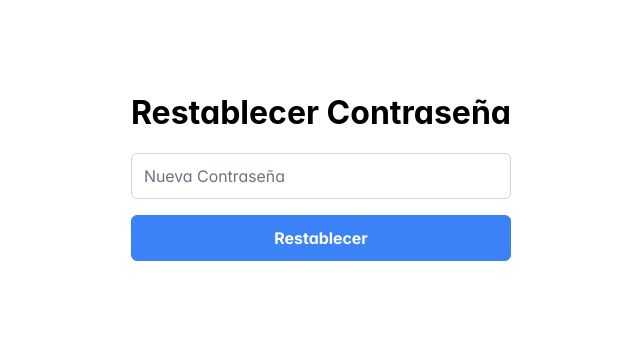
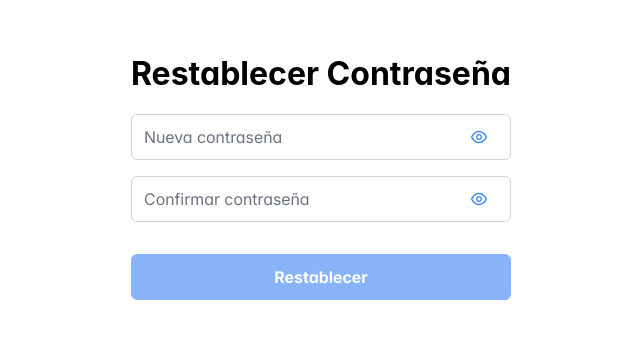
Before and after one commit to carmen-tunta/Proyecto-Majestic-Travel-Group, a React (Create React App) app in the folder frontend/: page /reset-password in a window 1280 px wide. Shown: the part 234-572 px from the top of the page, without its empty margins (319-959 px from the left). Built offline with nearby package versions, Linux system fonts and the light colour scheme; no server answers.

Commit message:
Al restablecer la contraseña, vuelve a la página de inicio de sesión

```diff
--- a/frontend/src/sections/Login/components/ResetPassword.jsx
+++ b/frontend/src/sections/Login/components/ResetPassword.jsx
@@ -1,16 +1,23 @@
-import React, { useState } from 'react';
+import React, { useEffect, useState } from 'react';
 import "../styles/ResetPassword.css"
 import { InputText } from "primereact/inputtext";
 import { Button } from "primereact/button";
 import { useNotification } from '../../Notification/NotificationContext';
+import { useNavigate } from 'react-router-dom';
 
 const ResetPassword = () => {
     const [password, setPassword] = useState('');
+    const [confirmPassword, setConfirmPassword] = useState('');
     const params = new URLSearchParams(window.location.search);
     const token = params.get('token');
     const apiUrl = process.env.REACT_APP_API_URL;
     const { showNotification } = useNotification();
     const [loading, setLoading] = useState(false);
+    const navigate = useNavigate();
+    const passwordMatch = password && confirmPassword && password === confirmPassword;
+    const showError = password && confirmPassword && password !== confirmPassword;
+    const [showPassword, setShowPassword] = useState(false);
+    const [showConfirmPassword, setShowConfirmPassword] = useState(false);
 
 
 
@@ -24,7 +31,10 @@ const ResetPassword = () => {
                 body: JSON.stringify({ token, newPassword: password }),
             });
             if (response.ok) {
-                showNotification('Contraseña restablecida con éxito.', 'success');
+                showNotification('Contraseña restablecida con éxito, regresando a la página de inicio.', 'success');
+                setTimeout(() => {
+                    navigate('/');
+                }, 3000);
             } else {
                 const errorData = await response.json();
                 showNotification(errorData.message || 'Error al restablecer la contraseña.', 'error');
@@ -40,18 +50,69 @@ const ResetPassword = () => {
     <div className="reset-password">
         <form onSubmit={handleSubmit}>
             <h1>Restablecer Contraseña</h1>
+            <div style={{ position: 'relative', marginBottom: '1rem' }}>
                 <InputText
-                type="password"
-                placeholder="Nueva Contraseña"
+                    type={showPassword ? "text" : "password"}
+                    placeholder="Nueva contraseña"
                     value={password}
                     onChange={(e) => setPassword(e.target.value)}
                     required
                     disabled={loading}
+                    style={{ width: '100%', paddingRight: '2.5rem' }}
                 />
+                <Button
+                    type="button"
+                    icon={showPassword ? "pi pi-eye-slash" : "pi pi-eye"}
+                    className="p-button-text"
+                    style={{
+                        position: 'absolute',
+                        right: '0.5rem',
+                        top: '15%',
+                        transform: 'translateY(-50%)',
+                        padding: 0,
+                        minWidth: '2rem',
+                        height: '2rem'
+                    }}
+                    onClick={() => setShowPassword(prev => !prev)}
+                    tabIndex={-1}
+                />
+            </div>
+            <div style={{ position: 'relative', marginBottom: '1rem' }}>
+                <InputText
+                    type={showConfirmPassword ? "text" : "password"}
+                    placeholder="Confirmar contraseña"
+                    value={confirmPassword}
+                    onChange={(e) => setConfirmPassword(e.target.value)}
+                    required
+                    disabled={loading}
+                    style={{ width: '100%', paddingRight: '2.5rem' }}
+                />
+                <Button
+                    type="button"
+                    icon={showConfirmPassword ? "pi pi-eye-slash" : "pi pi-eye"}
+                    className="p-button-text"
+                    style={{
+                        position: 'absolute',
+                        right: '0.5rem',
+                        top: '15%',
+                        transform: 'translateY(-50%)',
+                        padding: 0,
+                        minWidth: '2rem',
+                        height: '2rem'
+                    }}
+                    onClick={() => setShowConfirmPassword(prev => !prev)}
+                    tabIndex={-1}
+                />
+            </div>
+            {showError && (
+                <div style={{ color: 'red', marginBottom: '1rem' }}>
+                    Las contraseñas no coinciden.
+                </div>
+            )}
             <Button
                 type="submit"
                 label={loading ? "Cargando..." : "Restablecer"}
-                loading={loading}
+                disabled={!passwordMatch || loading}
             />
         </form>
     </div> );
```
Also changed, not shown: 1 other file (tests, documents, lock files or other folders). Lines whose indentation alone changed are shown as unchanged.
